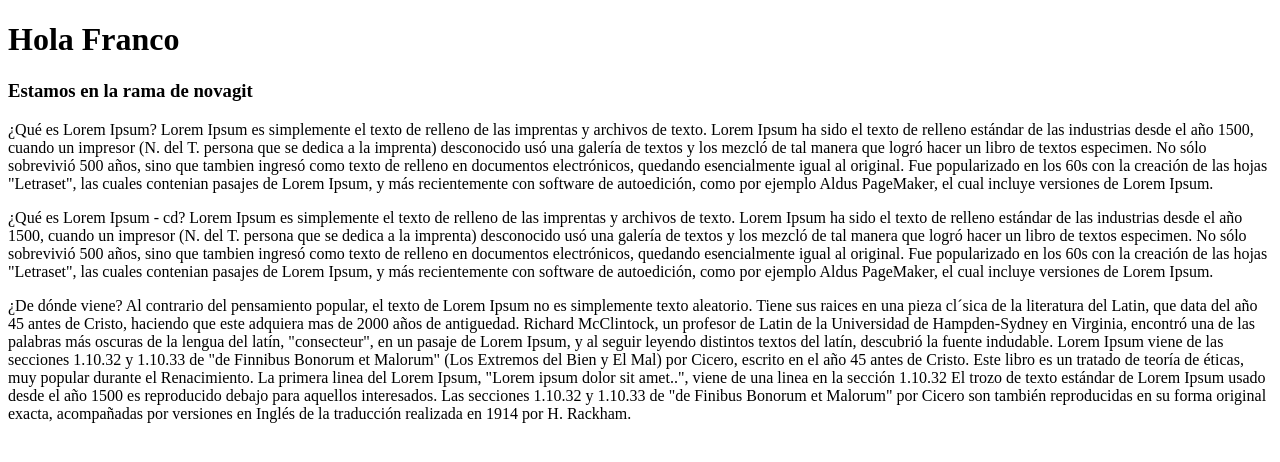
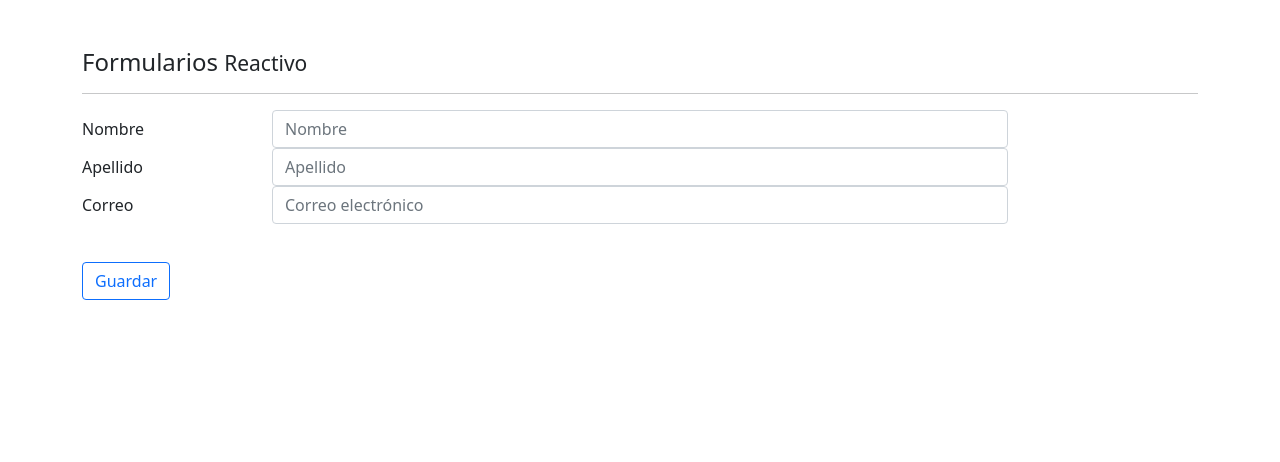
Before and after one commit to stein666/formularios, an Angular app: page /reactivo in a window 1280 px wide. Before the commit this address led to /. Shown: the top 462 px of the page. Built offline with nearby package versions, Linux system fonts and the light colour scheme.

Commit message:
Cascaron de proyecto

```diff
--- a/src/app/app-routing.module.ts
+++ b/src/app/app-routing.module.ts
@@ -1,7 +1,13 @@
 import { NgModule } from '@angular/core';
 import { Routes, RouterModule } from '@angular/router';
+import { ReactiveComponent } from './pages/reactive/reactive.component';
+import { TemplateComponent } from './pages/template/template.component';
 
-const routes: Routes = [];
+const routes: Routes = [
+  {path:'reactivo', component: ReactiveComponent},
+  {path:'template', component: TemplateComponent},
+  {path:'**', pathMatch:'full', redirectTo: 'reactivo'}
+];
 
 @NgModule({
   imports: [RouterModule.forRoot(routes)],
--- a/src/app/app.component.html
+++ b/src/app/app.component.html
@@ -1,19 +1,3 @@
-<h1>Hola Franco</h1>
-<h3>Estamos en la rama de novagit</h3>
-
-<p>
-    ¿Qué es Lorem Ipsum?
-Lorem Ipsum es simplemente el texto de relleno de las imprentas y archivos de texto. Lorem Ipsum ha sido el texto de relleno estándar de las industrias desde el año 1500, cuando un impresor (N. del T. persona que se dedica a la imprenta) desconocido usó una galería de textos y los mezcló de tal manera que logró hacer un libro de textos especimen. No sólo sobrevivió 500 años, sino que tambien ingresó como texto de relleno en documentos electrónicos, quedando esencialmente igual al original. Fue popularizado en los 60s con la creación de las hojas "Letraset", las cuales contenian pasajes de Lorem Ipsum, y más recientemente con software de autoedición, como por ejemplo Aldus PageMaker, el cual incluye versiones de Lorem Ipsum.
-</p>
-
-<!-- AGREGAR PARRAFO - RAMA CODIGODOTA -->
-<p>
-    ¿Qué es Lorem Ipsum - cd?
-Lorem Ipsum es simplemente el texto de relleno de las imprentas y archivos de texto. Lorem Ipsum ha sido el texto de relleno estándar de las industrias desde el año 1500, cuando un impresor (N. del T. persona que se dedica a la imprenta) desconocido usó una galería de textos y los mezcló de tal manera que logró hacer un libro de textos especimen. No sólo sobrevivió 500 años, sino que tambien ingresó como texto de relleno en documentos electrónicos, quedando esencialmente igual al original. Fue popularizado en los 60s con la creación de las hojas "Letraset", las cuales contenian pasajes de Lorem Ipsum, y más recientemente con software de autoedición, como por ejemplo Aldus PageMaker, el cual incluye versiones de Lorem Ipsum.
-<!-- AGREGAR PARRAFO - NOVAGIT -->
-<p>
-    ¿De dónde viene?
-Al contrario del pensamiento popular, el texto de Lorem Ipsum no es simplemente texto aleatorio. Tiene sus raices en una pieza cl´sica de la literatura del Latin, que data del año 45 antes de Cristo, haciendo que este adquiera mas de 2000 años de antiguedad. Richard McClintock, un profesor de Latin de la Universidad de Hampden-Sydney en Virginia, encontró una de las palabras más oscuras de la lengua del latín, "consecteur", en un pasaje de Lorem Ipsum, y al seguir leyendo distintos textos del latín, descubrió la fuente indudable. Lorem Ipsum viene de las secciones 1.10.32 y 1.10.33 de "de Finnibus Bonorum et Malorum" (Los Extremos del Bien y El Mal) por Cicero, escrito en el año 45 antes de Cristo. Este libro es un tratado de teoría de éticas, muy popular durante el Renacimiento. La primera linea del Lorem Ipsum, "Lorem ipsum dolor sit amet..", viene de una linea en la sección 1.10.32
-
-El trozo de texto estándar de Lorem Ipsum usado desde el año 1500 es reproducido debajo para aquellos interesados. Las secciones 1.10.32 y 1.10.33 de "de Finibus Bonorum et Malorum" por Cicero son también reproducidas en su forma original exacta, acompañadas por versiones en Inglés de la traducción realizada en 1914 por H. Rackham.
-</p>
+<div class="container mt-5">
+    <router-outlet></router-outlet>
+</div>
--- /dev/null
+++ b/src/app/pages/reactive/reactive.component.html
@@ -0,0 +1,44 @@
+<h4>Formularios <small> Reactivo </small></h4>
+<hr>
+<form autocomplete="off">
+
+    <div>
+
+        <div class="form-group row">
+            <label class="col-2 col-form-label">Nombre</label>
+            <div class="col-8">
+
+                <input class="form-control" type="text" placeholder="Nombre">
+            </div>
+        </div>
+
+        <div class="form-group row">
+            <label class="col-2 col-form-label">Apellido</label>
+            <div class="col-8">
+
+                <input class="form-control" type="text" placeholder="Apellido">
+            </div>
+        </div>
+
+    </div>
+
+    <div class="form-group row">
+        <label class="col-2 col-form-label">Correo</label>
+        <div class="col-8">
+
+            <input class="form-control" type="email" placeholder="Correo electrónico">
+        </div>
+    </div>
+
+
+
+    <div class="form-group row">
+        <label class="col-2 col-form-label">&nbsp;</label>
+        <div class="input-group col-md-8">
+            <button type="submit" class="btn btn-outline-primary btn-block">
+        Guardar
+      </button>
+        </div>
+    </div>
+
+</form>
--- /dev/null
+++ b/src/app/pages/reactive/reactive.component.ts
@@ -0,0 +1,15 @@
+import { Component, OnInit } from '@angular/core';
+
+@Component({
+  selector: 'app-reactive',
+  templateUrl: './reactive.component.html',
+  styleUrls: ['./reactive.component.css']
+})
+export class ReactiveComponent implements OnInit {
+
+  constructor() { }
+
+  ngOnInit(): void {
+  }
+
+}
--- /dev/null
+++ b/src/app/pages/template/template.component.html
@@ -0,0 +1,44 @@
+<h4>Formularios <small> Template </small></h4>
+<hr>
+<form autocomplete="off">
+
+    <div>
+
+        <div class="form-group row">
+            <label class="col-2 col-form-label">Nombre</label>
+            <div class="col-8">
+
+                <input class="form-control" type="text" placeholder="Nombre">
+            </div>
+        </div>
+
+        <div class="form-group row">
+            <label class="col-2 col-form-label">Apellido</label>
+            <div class="col-8">
+
+                <input class="form-control" type="text" placeholder="Apellido">
+            </div>
+        </div>
+
+    </div>
+
+    <div class="form-group row">
+        <label class="col-2 col-form-label">Correo</label>
+        <div class="col-8">
+
+            <input class="form-control" type="email" placeholder="Correo electrónico">
+        </div>
+    </div>
+
+
+
+    <div class="form-group row">
+        <label class="col-2 col-form-label">&nbsp;</label>
+        <div class="input-group col-md-8">
+            <button type="submit" class="btn btn-outline-primary btn-block">
+        Guardar
+      </button>
+        </div>
+    </div>
+
+</form>
--- /dev/null
+++ b/src/app/pages/template/template.component.ts
@@ -0,0 +1,15 @@
+import { Component, OnInit } from '@angular/core';
+
+@Component({
+  selector: 'app-template',
+  templateUrl: './template.component.html',
+  styleUrls: ['./template.component.css']
+})
+export class TemplateComponent implements OnInit {
+
+  constructor() { }
+
+  ngOnInit(): void {
+  }
+
+}
--- a/src/index.html
+++ b/src/index.html
@@ -1,13 +1,17 @@
 <!doctype html>
 <html lang="en">
+
 <head>
     <meta charset="utf-8">
     <title>Formularios</title>
     <base href="/">
     <meta name="viewport" content="width=device-width, initial-scale=1">
     <link rel="icon" type="image/x-icon" href="favicon.ico">
+    <link href="https://cdn.jsdelivr.net/npm/bootstrap@5.0.0-beta1/dist/css/bootstrap.min.css" rel="stylesheet" integrity="sha384-giJF6kkoqNQ00vy+HMDP7azOuL0xtbfIcaT9wjKHr8RbDVddVHyTfAAsrekwKmP1" crossorigin="anonymous">
 </head>
+
 <body>
     <app-root></app-root>
 </body>
+
 </html>
```
Also changed, not shown: src/app/app.module.ts (+8 -2 lines), src/app/pages/reactive/reactive.component.css (added), src/app/pages/template/template.component.css (added), 2 other files (tests, documents, lock files or other folders). Lines whose indentation alone changed are shown as unchanged.
